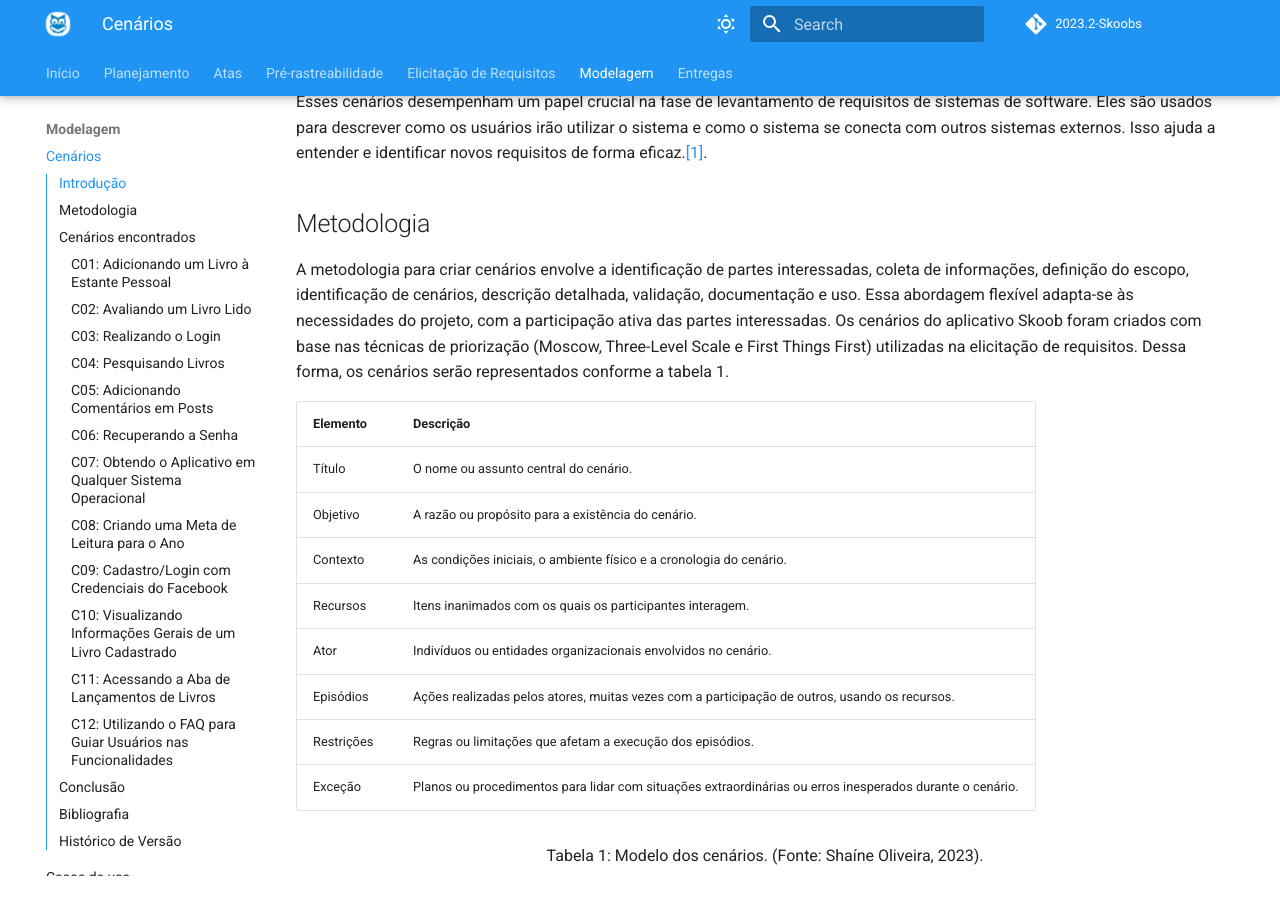
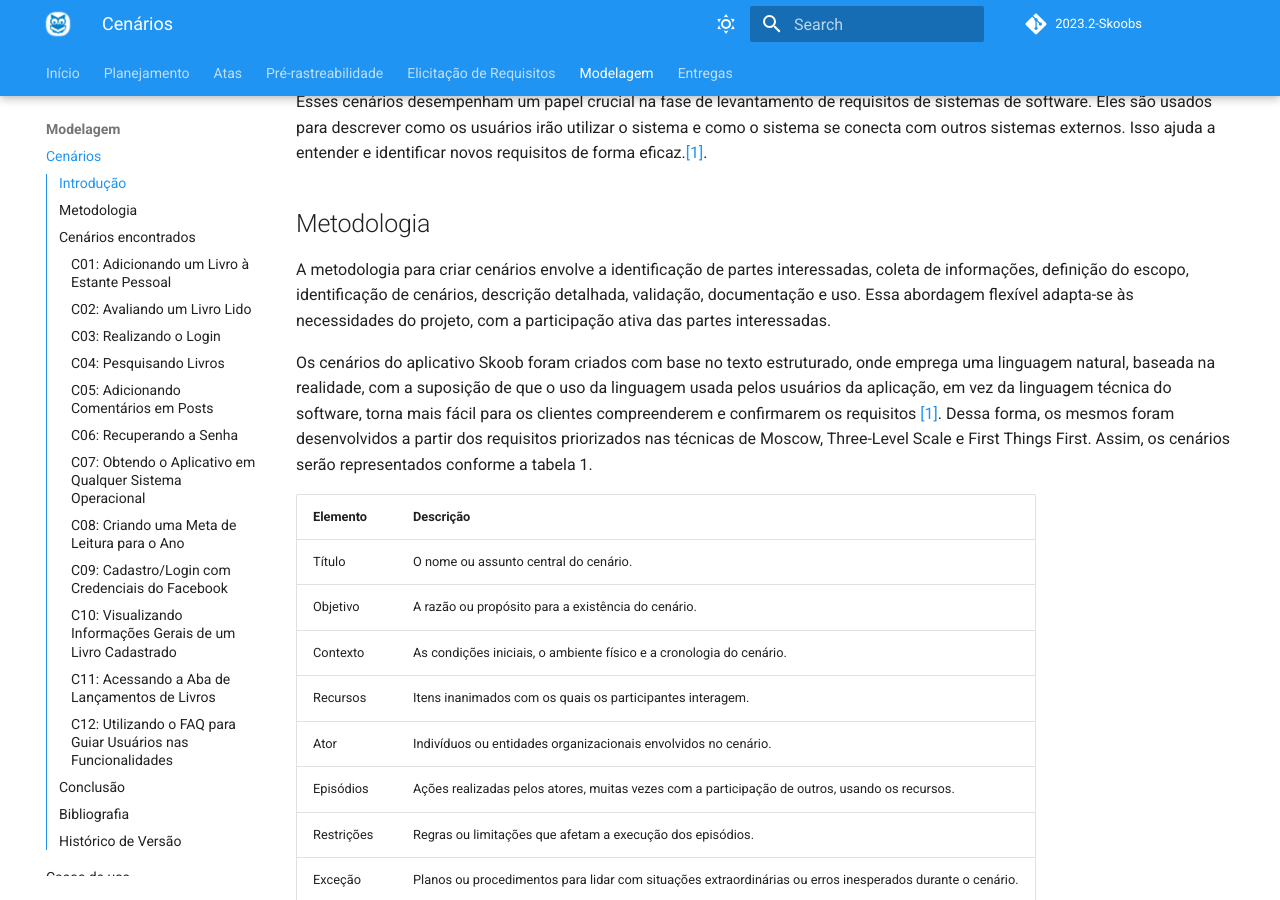
Before and after one commit to Requisitos-de-Software/2023.2-Skoob, an MkDocs documentation site: the page built from docs/modelagem/cenarios.md, in a window 1280 px wide and 900 px high, scrolled down 308 px. Built offline with MkDocs 1.6.1 and Material for MkDocs 9.7.7, drawn with Linux system fonts in a browser that asks for light colours; comment, search, counter and statistics services are not loaded.

Commit message:
Update cenarios.md

```diff
--- a/docs/modelagem/cenarios.md
+++ b/docs/modelagem/cenarios.md
@@ -8,8 +8,9 @@
 ## Metodologia
 
 A metodologia para criar cenários envolve a identificação de partes interessadas, coleta de informações, definição do escopo, identificação de cenários, descrição detalhada, validação, documentação e uso. Essa abordagem flexível adapta-se às necessidades do projeto, com a participação ativa das partes interessadas.
-Os cenários do aplicativo Skoob foram criados com base nas técnicas de priorização (Moscow, Three-Level Scale e First Things First) utilizadas na elicitação de requisitos.
-Dessa forma, os cenários serão representados conforme a tabela 1.
+
+Os cenários do aplicativo Skoob foram criados com base no texto estruturado, onde emprega uma linguagem natural, baseada na realidade, com a suposição de que o uso da linguagem usada pelos usuários da aplicação, em vez da linguagem técnica do software, torna mais fácil para os clientes compreenderem e confirmarem os requisitos <a id="a" href="#aa">[1]</a>. Dessa forma, os mesmos foram desenvolvidos a partir dos requisitos priorizados nas técnicas de Moscow, Three-Level Scale e First Things First.
+Assim, os cenários serão representados conforme a tabela 1.
 
 
 | Elemento    | Descrição                                        |
```
